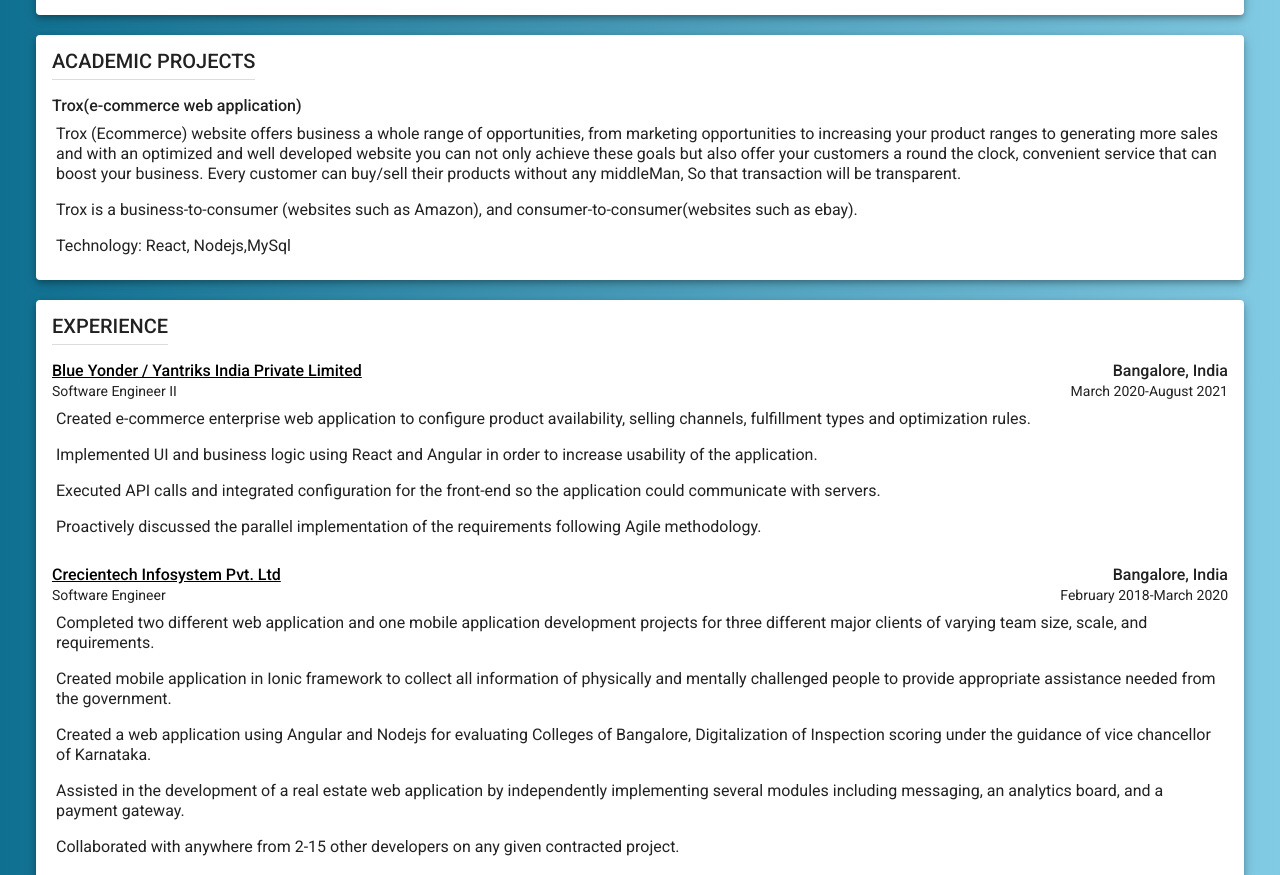
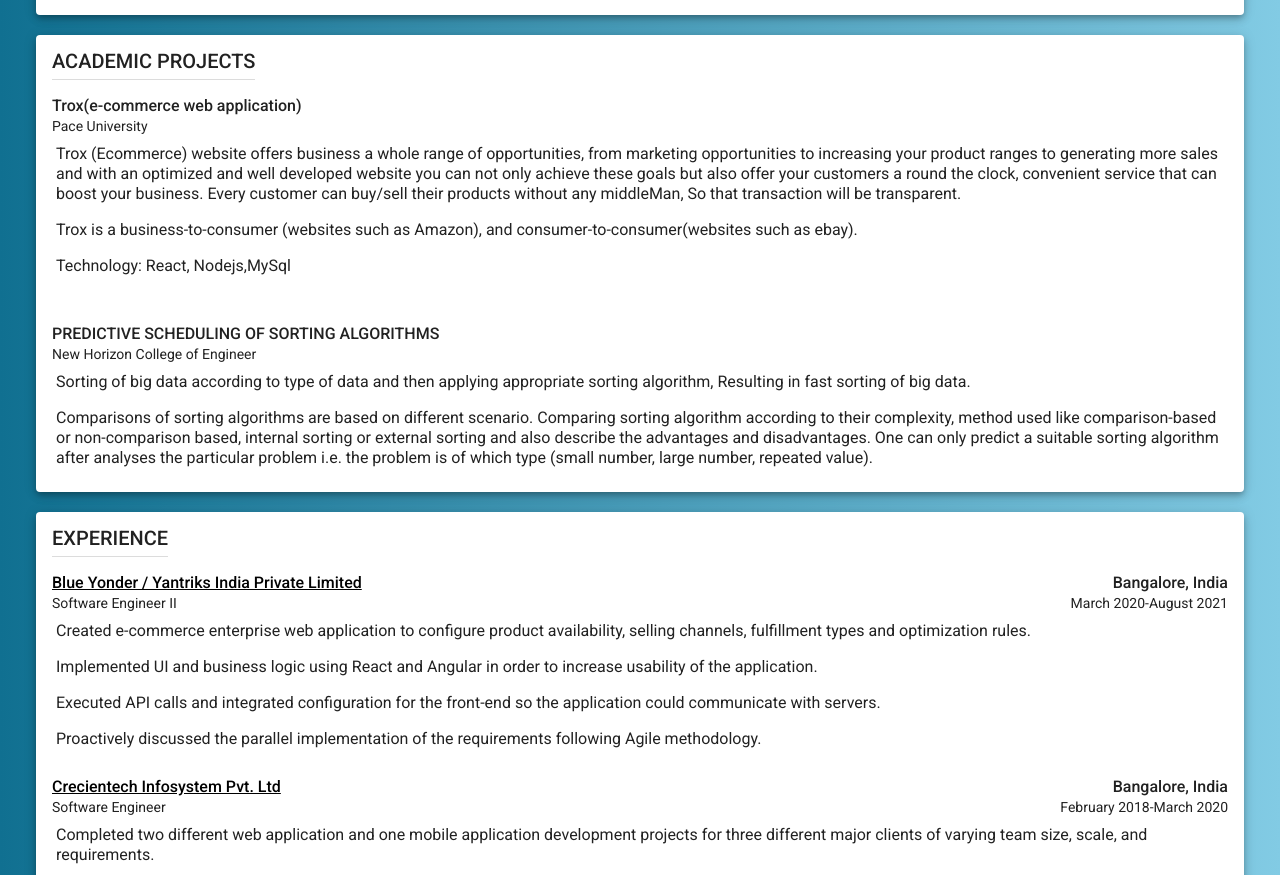
Before and after one commit to saurabh688/SaurabhRaiResume, an Angular app: page / in a window 1280 px wide. Shown: the part 892-1767 px from the top of the page. Built offline with nearby package versions, Linux system fonts and the light colour scheme.

Commit message:
Update app.component.html

```diff
--- a/src/app/app.component.html
+++ b/src/app/app.component.html
@@ -200,6 +200,9 @@
         <div class="heading">
           Trox(e-commerce web application)
         </div>
+        <div>
+          Pace University
+        </div>
         <div class="row">
           <div class="col-lg-12 list">
             Trox (Ecommerce) website offers business a whole range of opportunities, from marketing opportunities to increasing your product ranges to generating more sales and with an optimized and well developed website you can not only achieve these goals but also offer your customers  a round the clock, convenient service that can boost your business. Every customer can buy/sell their products without any middleMan, So that transaction will be transparent.
@@ -211,6 +214,27 @@
             Technology: React, Nodejs,MySql
           </div>
           </div>
+
+          <br/><br/>
+          <div class="heading">
+          PREDICTIVE SCHEDULING OF SORTING ALGORITHMS
+          </div>
+          <div>
+            New Horizon College of Engineer
+          </div>
+          <div class="row">
+            <div class="col-lg-12 list">
+              Sorting of big data according to type of data and then applying appropriate sorting algorithm, Resulting in fast sorting of big data.
+            </div>
+            <div class="col-lg-12 list">
+           Comparisons of sorting algorithms are based on different
+            scenario. Comparing sorting algorithm according to their complexity, method
+            used like comparison-based or non-comparison based, internal sorting or external
+            sorting and also describe the advantages and disadvantages. One can only predict a
+            suitable sorting algorithm after analyses the particular problem i.e. the problem is of
+            which type (small number, large number, repeated value).
+            </div>
+            </div>
       </mat-card-content>
     </mat-card>
     <br/>
```
